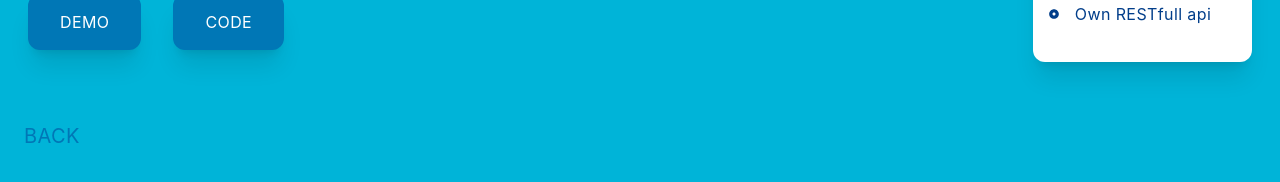
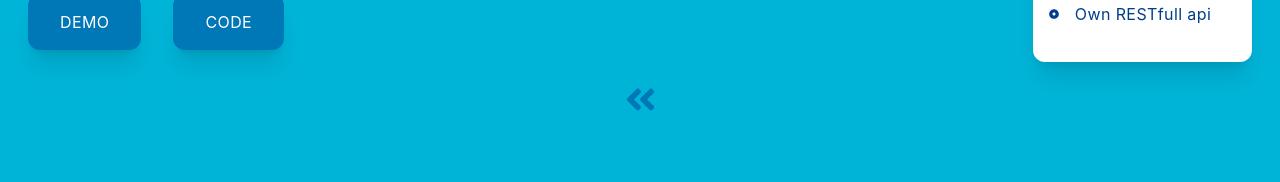
Before and after one commit to kindofclever/portfolio, a Next.js app: page /tilia in a window 1280 px wide. Shown: the part 434-616 px from the top of the page. Built offline with nearby package versions, Linux system fonts and the light colour scheme.

Commit message:
just content missing

```diff
--- a/components/Contact.js
+++ b/components/Contact.js
@@ -41,17 +41,17 @@ const Contact = () => {
                             <div>
                                 <div className='flex items-center justify-between pt-6'>
                                     <a href='https://www.linkedin.com/in/sandragufler/'>
-                                        <div className='text-[#0077B6] bg-[#ffbf00] hover:bg-gradient-to-l from-[#FF8500] to-[#ffbf00] p-2 mx-4 m-1 rounded-full shadow-xl cursor-pointer hover:scale-[125%] ease-in duration-200'>
+                                        <div className='text-[#0077B6] bg-[#ffbf00] hover:bg-gradient-to-l from-[#FF8500] to-[#ffbf00] p-2 mx-4 m-1 rounded-full shadow-xl cursor-pointer hover:scale-[105%] ease-in duration-50'>
                                             <IoLogoLinkedin size={30}/>
                                         </div>
                                     </a>
                                     <a href='https://github.com/kindofclever'>
-                                        <div className='text-[#0077B6] bg-[#ffbf00] hover:bg-gradient-to-l from-[#FF8500] to-[#ffbf00] p-2  mx-4 m-1 rounded-full shadow-xl cursor-pointer hover:scale-[125%] ease-in duration-200'>
+                                        <div className='text-[#0077B6] bg-[#ffbf00] hover:bg-gradient-to-l from-[#FF8500] to-[#ffbf00] p-2  mx-4 m-1 rounded-full shadow-xl cursor-pointer hover:scale-[105%] ease-in duration-50'>
                                             <ImGithub size={30} />
                                         </div>
                                     </a>
                                     <a href='https://www.codewars.com/users/kindofclever'>
-                                    <div className='text-[#0077B6] bg-[#ffbf00] hover:bg-gradient-to-l from-[#FF8500] to-[#ffbf00] p-2  mx-4 m-1 rounded-full shadow-xl cursor-pointer hover:scale-[125%] ease-in duration-200'>
+                                    <div className='text-[#0077B6] bg-[#ffbf00] hover:bg-gradient-to-l from-[#FF8500] to-[#ffbf00] p-2  mx-4 m-1 rounded-full shadow-xl cursor-pointer hover:scale-[105%] ease-in duration-50'>
                                         <SiCodewars size={30} />
                                     </div>
                                     </a>
@@ -80,7 +80,7 @@ const Contact = () => {
                                     <label className='uppercase text-sm py-2' htmlFor='message'>Message</label>
                                     <textarea name='message' required rows='4' className='border-2 rounded-xl p-3 w-full flex border-[#0096C7]'/>
                                 </div>
-                                <button type='submit' className='w-full p-4 text-white bg-[#ffbf00] lg:mt-5'>Send message</button>
+                                <button type='submit' className='w-full p-4 text-white bg-[#ffbf00] lg:mt-5 hover:scale-[103%] duration-200'>Send message</button>
                             </form>
                         </div>
                     </div>
--- a/components/Main.js
+++ b/components/Main.js
@@ -9,7 +9,7 @@ const Main = () => {
         <div className='max-w-[1240px] w-full bottom-0 flex justify-center items-centers lg:mt-[10%]'>
             <div>
                 <p className='uppercase text-sm tracking-widest text-[#03045E]'>Nice that you are visiting me</p>
-                <h1 className='text-white'>Hello, my name is <span className='text-[#ffbf00] hover:text-[#FF8500]'>Sandra</span>.</h1>
+                <h1 className='text-white'>Hello, my name is <span className='text-[#ffbf00] hover:text-[#FF8500]'>Sandra</span></h1>
                 <h1 className='text-[#03055e]'>I'm a fullstack web developer</h1>
                 <p className='pt-4 pb-0 max-w-[70%] m-auto'>
                     At the beginning of this year I got the great news that I was chosen from more than a 1000 applicants to
@@ -20,23 +20,23 @@ const Main = () => {
                 <div className='flex items-center justify-evenly max-w-[350px] m-auto pt-5 sm:max-w[300px] md:pt-5'>
 
                     <a href='https://www.linkedin.com/in/sandragufler/'>
-                        <div className='text-[#0077B6] bg-[#ffbf00] hover:bg-gradient-to-l from-[#FF8500] to-[#ffbf00] p-2 m-1 rounded-full shadow-xl cursor-pointer hover:scale-[125%] ease-in duration-200'>
+                        <div className='text-[#0077B6] bg-[#ffbf00] hover:bg-gradient-to-l from-[#FF8500] to-[#ffbf00] p-2 m-1 rounded-full shadow-xl cursor-pointer hover:scale-[105%] ease-in duration-50'>
                             <IoLogoLinkedin size={30}/>
                         </div>
                     </a>
                     <a href='https://github.com/kindofclever'>
-                        <div className='text-[#0077B6] bg-[#ffbf00] hover:bg-gradient-to-l from-[#FF8500] to-[#ffbf00] p-2 m-1 rounded-full shadow-xl cursor-pointer hover:scale-[125%] ease-in duration-200'>
+                        <div className='text-[#0077B6] bg-[#ffbf00] hover:bg-gradient-to-l from-[#FF8500] to-[#ffbf00] p-2 m-1 rounded-full shadow-xl cursor-pointer hover:scale-[105%] ease-in duration-50'>
                             <ImGithub size={30} />
                         </div>
                     </a>
 
                     <a href='/#contact'>
-                        <div className='text-[#0077B6] bg-[#ffbf00] hover:bg-gradient-to-l from-[#FF8500] to-[#ffbf00] p-2 m-1 rounded-full shadow-xl cursor-pointer hover:scale-[125%] ease-in duration-200'>
+                        <div className='text-[#0077B6] bg-[#ffbf00] hover:bg-gradient-to-l from-[#FF8500] to-[#ffbf00] p-2 m-1 rounded-full shadow-xl cursor-pointer hover:scale-[105%] ease-in duration-50'>
                             <IoMdMail size={30} />
                         </div>
                     </a>
                     <a href='https://www.codewars.com/users/kindofclever'>
-                        <div className='text-[#0077B6] bg-[#ffbf00] hover:bg-gradient-to-l from-[#FF8500] to-[#ffbf00] p-2 m-1 rounded-full shadow-xl cursor-pointer hover:scale-[125%] ease-in duration-200'>
+                        <div className='text-[#0077B6] bg-[#ffbf00] hover:bg-gradient-to-l from-[#FF8500] to-[#ffbf00] p-2 m-1 rounded-full shadow-xl cursor-pointer hover:scale-[105%] ease-in duration-50'>
                             <SiCodewars size={30} />
                         </div>
                     </a>
--- a/pages/activityknot.js
+++ b/pages/activityknot.js
@@ -39,13 +39,13 @@ const activityknot = () => {
               </div>
             </div>
         </div>
-        <div className='flex justify-start ml-5 pt-12' >
-                <Link href='/#projects'>
-                    <div className='text-[#0077B6] uppercase text-xl hover:underline m-1 rounded-full cursor-pointer'>
-                        Back
-                    </div>
-                </Link>
-            </div>
+        <div className='flex justify-center' >
+          <Link href='/#projects'>
+              <div className='text-[#0077B6] p-2 m-1  cursor-pointer hover:scale-[105%] ease-in duration-200'>
+                  <FaAngleDoubleLeft size={35}/>
+              </div>
+          </Link>
+        </div>
     </div>
   )
 };
--- a/pages/elevators.js
+++ b/pages/elevators.js
@@ -36,13 +36,13 @@ const elevators = () => {
               </div>
             </div>
         </div>
-        <div className='flex justify-start ml-5 pt-12' >
-                <Link href='/#projects'>
-                    <div className='text-[#0077B6] uppercase text-xl hover:underline m-1 rounded-full cursor-pointer'>
-                        Back
-                    </div>
-                </Link>
-            </div>
+        <div className='flex justify-center' >
+          <Link href='/#projects'>
+              <div className='text-[#0077B6] p-2 m-1 cursor-pointer hover:scale-[105%] ease-in duration-200'>
+                  <FaAngleDoubleLeft size={35}/>
+              </div>
+          </Link>
+        </div>
     </div>
   )
 };
--- a/pages/shoppinglist.js
+++ b/pages/shoppinglist.js
@@ -38,13 +38,13 @@ const shoppinglist = () => {
               </div>
             </div>
         </div>
-      <div className='flex justify-start pt-12 ml-5'>
+        <div className='flex justify-center' >
           <Link href='/#projects'>
-              <div className='text-[#0077B6] uppercase text-xl hover:underline m-1 rounded-full cursor-pointer'>
-                  Back
+              <div className='text-[#0077B6] p-2 m-1  cursor-pointer hover:scale-[105%] ease-in duration-200'>
+                  <FaAngleDoubleLeft size={35}/>
               </div>
           </Link>
-      </div>
+        </div>
   </div>
   )
 }
--- a/pages/thankyou.js
+++ b/pages/thankyou.js
@@ -1,20 +1,24 @@
 import React from 'react';
 import { BsSunFill } from 'react-icons/bs';
 import { FaAngleDoubleLeft } from 'react-icons/fa';
-
+import Link from 'next/link';
 
 const thankyou = () => {
   return (
-    <div>
     <div className='w-full max-w-[1240px] h-screen flex flex-col justify-center items-center'>
-        <BsSunFill className='text-[#ffbf00] mb-10' size={70}/>
-        <h2>Thank you for sending me a message!</h2>
-        <p className=' text-white text-2xl text-semibold mt-6 '>I will get back to you as soon as I can!</p>
+      <div className='w-full max-w-[1240px] h-screen flex flex-col justify-center items-center'>
+          <BsSunFill className='text-[#ffbf00] mb-10' size={70}/>
+          <h2>Thank you for sending me a message!</h2>
+          <p className=' text-white text-2xl text-semibold mt-6 '>I will get back to you as soon as I can!</p>
+      </div>
+      <div className='flex justify-center' >
+          <Link href='/#projects'>
+              <div className='text-[#0077B6] p-2 m-1 mb-8 cursor-pointer hover:scale-[105%] ease-in duration-200'>
+                  <FaAngleDoubleLeft size={35}/>
+              </div>
+          </Link>
+        </div>
     </div>
-    <div>
-    </div>
-    </div>
-
   )
 }
 
--- a/pages/tilia.js
+++ b/pages/tilia.js
@@ -36,13 +36,13 @@ const tilia = () => {
               </div>
             </div>
         </div>
-        <div className='flex justify-start ml-5 pt-12' >
-                <Link href='/#projects'>
-                    <div className='text-[#0077B6] uppercase text-xl hover:underline m-1 rounded-full cursor-pointer'>
-                        Back
-                    </div>
-                </Link>
-            </div>
+        <div className='flex justify-center' >
+          <Link href='/#projects'>
+              <div className='text-[#0077B6] p-2 m-1 cursor-pointer hover:scale-[105%] ease-in duration-200'>
+                  <FaAngleDoubleLeft size={35}/>
+              </div>
+          </Link>
+        </div>
     </div>
   )
 };
```
